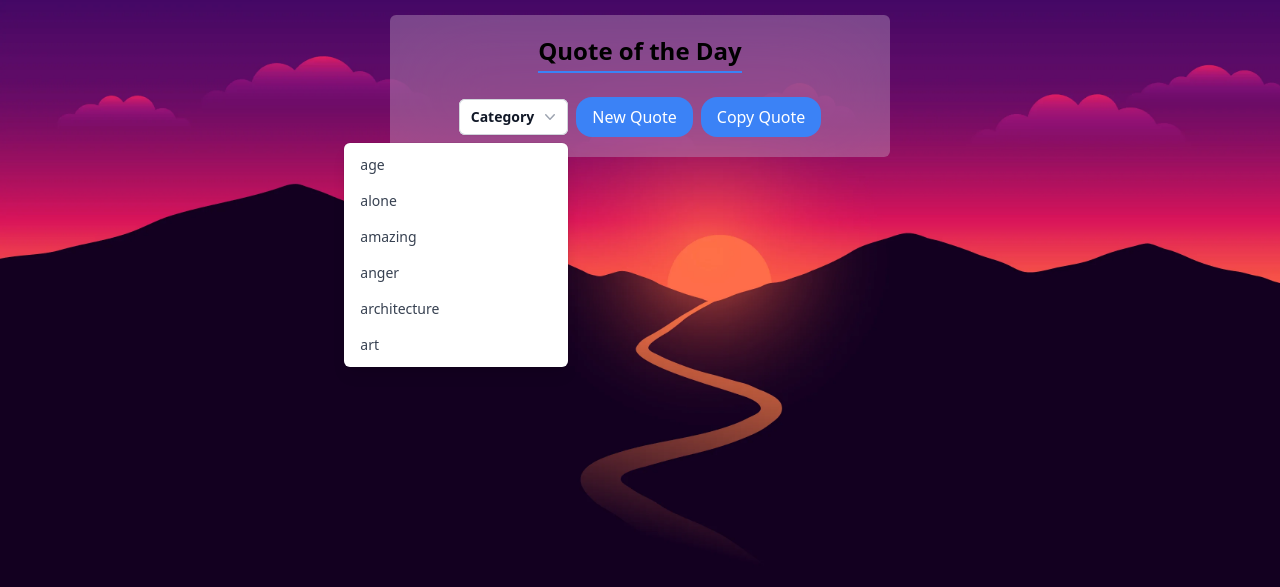
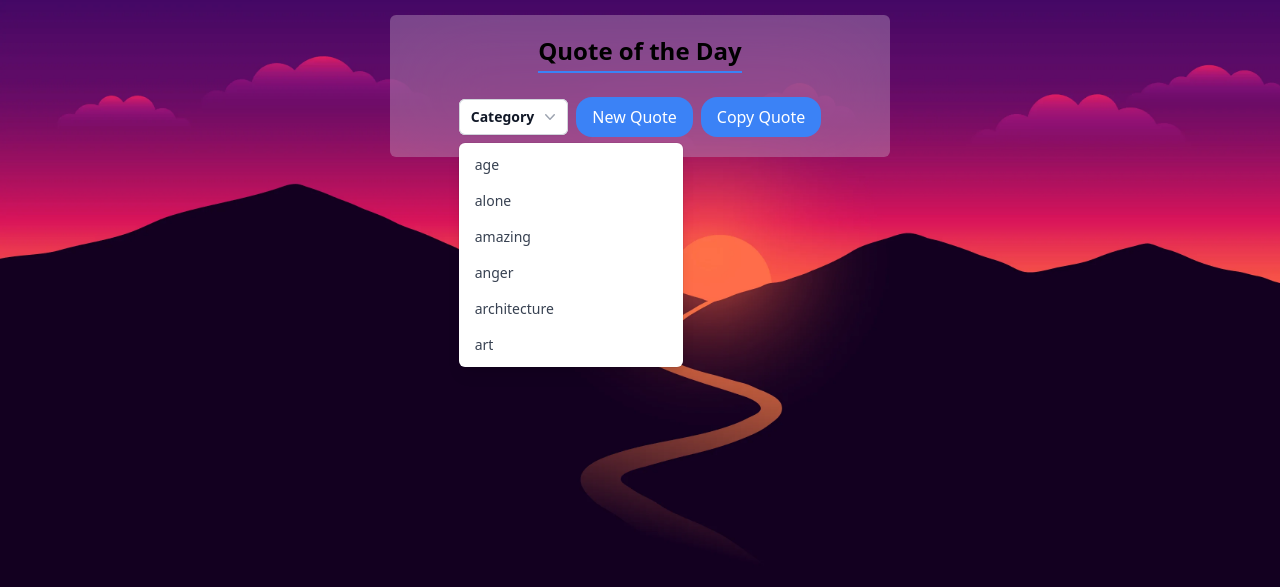
Before and after one commit to Chandan-6/Quote_Generator, a website: page src/index.html in a window 1280 px wide. Both pictures are taken after a click on the button "Category". Shown: the part 197-784 px from the top of the page. Drawn offline with Linux system fonts and the light colour scheme; no server answers.

Commit message:
Update Respoinsiveness of Dropdown

```diff
--- a/src/index.html
+++ b/src/index.html
@@ -66,7 +66,7 @@
                     From: "transform opacity-100 scale-100"
                     To: "transform opacity-0 scale-95"
                 -->
-                <div class="absolute right-0 z-10 mt-2 w-56 max-h-56 overflow-y-auto origin-top-right rounded-md bg-white shadow-lg ring-1 ring-black ring-opacity-5 focus:outline-none hidden" role="menu" aria-orientation="vertical" aria-labelledby="menu-button" tabindex="-1" id="menu-content">
+                <div class="absolute left-0 z-10 mt-2 w-56 max-h-56 overflow-y-auto origin-top-right rounded-md bg-white shadow-lg ring-1 ring-black ring-opacity-5 focus:outline-none hidden sc-1:w-28 sc-1:text-xs" role="menu" aria-orientation="vertical" aria-labelledby="menu-button" tabindex="-1" id="menu-content">
                 <div class="py-1" role="none">
                     <!-- Active: "bg-gray-100 text-gray-900", Not Active: "text-gray-700" -->
                     <!-- To get Many lines as shown below its RECOMMENDED to use as shown in the javascript file Comment Name : Dropdown -->
```
Also changed, not shown: src/output.css.
